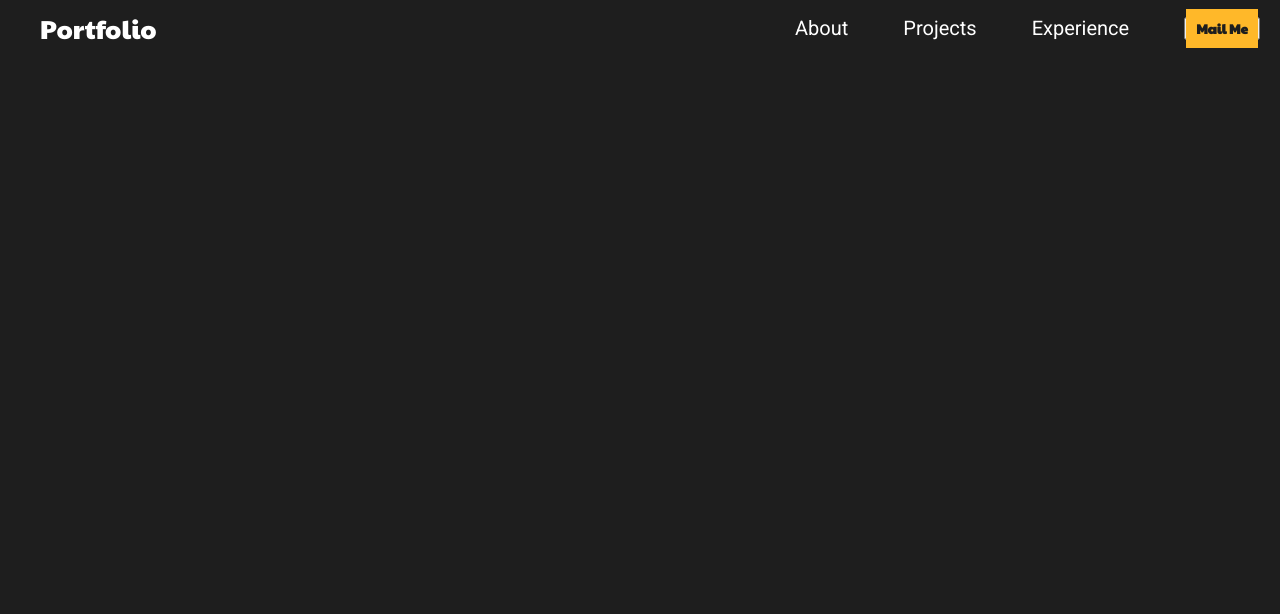
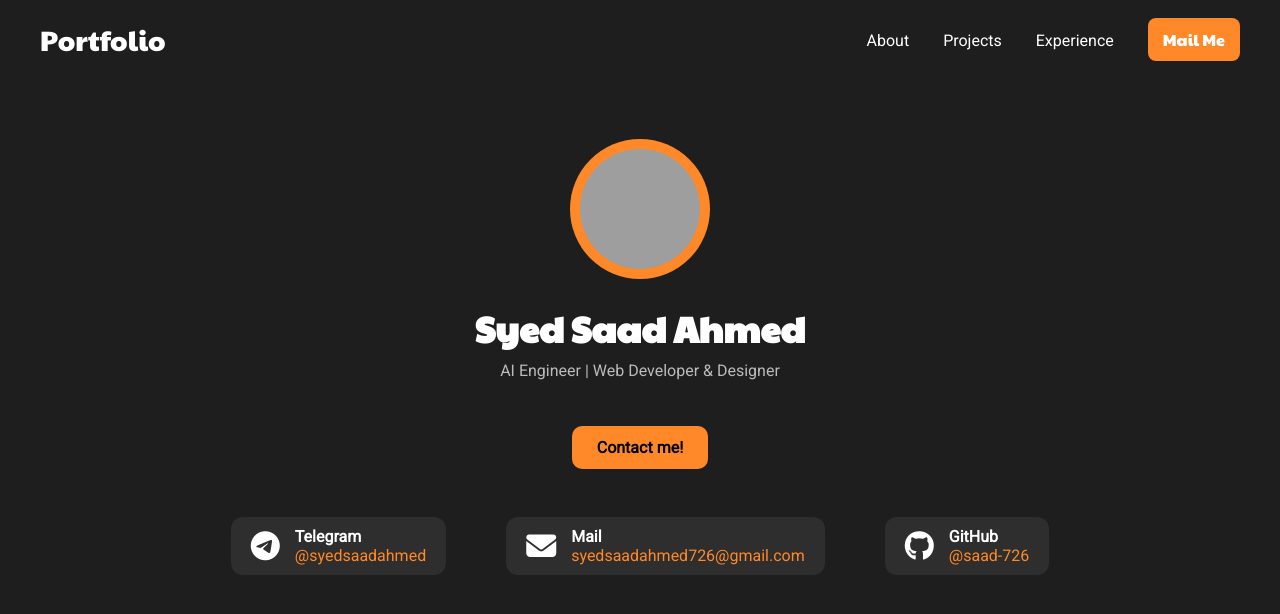
Before and after one commit to saad-726/profile, a plain HTML site: page index.html in a window 1280 px wide. Drawn offline with Linux system fonts and the light colour scheme; grey boxes are pictures that could not be loaded.

Commit message:
Almost done with landing page

```diff
--- a/index.html
+++ b/index.html
@@ -3,29 +3,53 @@
 <head>
     <meta charset="UTF-8">
     <meta name="viewport" content="width=device-width, initial-scale=1.0">
+    <title>Syed Saad Ahmed | Portfolio</title>
+    <link href="https://fonts.googleapis.com/css2?family=Paytone+One&family=Roboto&display=swap" rel="stylesheet">
+    <link rel="stylesheet" href="https://cdnjs.cloudflare.com/ajax/libs/font-awesome/6.7.2/css/all.min.css" integrity="sha512-Evv84Mr4kqVGRNSgIGL/F/aIDqQb7xQ2vcrdIwxfjThSH8CSR7PBEakCr51Ck+w+/U6swU2Im1vVX0SVk9ABhg==" crossorigin="anonymous" referrerpolicy="no-referrer" />
     <link rel="stylesheet" href="style.css">
-    <link rel="preconnect" href="https://fonts.googleapis.com">
-<link rel="preconnect" href="https://fonts.gstatic.com" crossorigin>
-<link href="https://fonts.googleapis.com/css2?family=Paytone+One&family=Roboto:ital,wght@0,100..900;1,100..900&display=swap" rel="stylesheet">
-    <link rel="preconnect" href="https://fonts.googleapis.com">
-    <link rel="preconnect" href="https://fonts.gstatic.com" crossorigin>
-    <link href="https://fonts.googleapis.com/css2?family=Paytone+One&display=swap" rel="stylesheet">
-    <link rel="stylesheet" href="https://cdnjs.cloudflare.com/ajax/libs/font-awesome/6.7.2/css/all.min.css" integrity="sha512-Evv84Mr4kqVGRNSgIGL/F/aIDqQb7xQ2vcrdIwxfjThSH8CSR7PBEakCr51Ck+w+/U6swU2Im1vVX0SVk9ABhg==" crossorigin="anonymous" referrerpolicy="no-referrer" />
-    <title>Portfolio | Syed Saad Ahmed</title>
 </head>
 <body>
-    <header>
-        <div class="navbar">
-            <div class="left paytone">Portfolio</div>
-            <div class="right">
-                <a class="navlinks" href="">About</a>
-                <a class="navlinks" href="">Projects</a>
-                <a class="navlinks" href="">Experience</a>
-                <button ><a class="navbtn paytone" href="mailto:syedsaadahmed726@gmail.com">Mail Me</a></button>
+    <header class="navbar">
+        <div class="logo">Portfolio</div>
+        <nav class="nav-links">
+            <a href="#">About</a>
+            <a href="#">Projects</a>
+            <a href="#">Experience</a>
+            <a href="mailto::syedsaadahmed726@gmail.com" class="mail-btn">Mail Me</a>
+        </nav>
+    </header>
+
+    <main class="hero">
+        <img src="pfp.png" alt="Profile Picture" class="avatar">
+        <h1>Syed Saad Ahmed</h1>
+        <p class="subtitle">AI Engineer | Web Developer & Designer</p>
+        <br>
+        <br>
+        <a href="#" class="contact-btn">Contact me!</a>
+    </main>
+
+    <section class="contacts">
+        <div class="contact-item">
+            <i class="fa-brands fa-telegram size-icon"></i>
+            <div>
+                <p>Telegram</p>
+                <span>@syedsaadahmed</span>
             </div>
         </div>
-    </header>
-    <main></main>
-    <footer></footer>
+        <div class="contact-item">
+            <i class="fa-solid fa-envelope size-icon"></i>
+            <div>
+                <p>Mail</p>
+                <span>syedsaadahmed726@gmail.com</span>
+            </div>
+        </div>
+        <div class="contact-item">
+            <i class="fa-brands fa-github size-icon"></i>
+            <div>
+                <p>GitHub</p>
+                <span>@saad-726</span>
+            </div>
+        </div>
+    </section>
 </body>
 </html>
--- a/style.css
+++ b/style.css
@@ -1,52 +1,117 @@
-*{
+* {
     margin: 0;
     padding: 0;
     box-sizing: border-box;
 }
-body{
+
+body {
+    font-family: 'Roboto', sans-serif;
     background-color: #1e1e1e;
-    font-family: "Roboto";
+    color: white;
+    text-align: center;
 }
+
 .navbar {
-    margin-top: 10px;
     display: flex;
-    justify-content: space-between; /* This pushes .left to left, .right to right */
-    align-items: center; /* Optional: aligns vertically */
-    padding: 0 20px; /* Optional: spacing from sides */
+    justify-content: space-between;
+    align-items: center;
+    padding: 20px 40px;
 }
-.left{
-    margin-left: 20px;
-    color: white;
-    font-weight: bolder;
-    font-size: 26px;
-}
-.right {
-    font-size: 20px;
-    display: flex;
-    gap: 55px; /* Optional: spacing between buttons/links inside */
-    align-items: center; /* align vertically */
-}
-a{
-    text-decoration: none;
+
+.logo {
+    font-family: 'Paytone One', sans-serif;
+    font-size: 28px;
     color: white;
 }
-.navlinks{
+
+.nav-links a {
+    margin-left: 30px;
     text-decoration: none;
+    font-size: 16px;
     color: white;
+    font-weight: 500;
 }
-.navlinks:hover{
-    color: #FFB829;
-    transition-timing-function: ease-in;
+.nav-links a:hover{
+    color: #FF8829;
 }
 
-.paytone {
-  font-family: "Paytone One", sans-serif;
-  font-weight: 400;
-  font-style: normal;
+.mail-btn {
+    font-family: 'Paytone One', sans-serif;
+    background-color: #FF8829;
+    color: black;
+    padding: 10px 15px;
+    border-radius: 8px;
+    font-weight: bold;
 }
-.navbtn{
-    color: #1e1e1e;
-    background-color: #FFB829;
-    font-weight: bold;
+.mail-btn:hover{
+    background-color: white;
+}
+
+.hero {
+    margin-top: 60px;
+}
+
+.avatar {
+    width: 140px;
+    height: 140px;
+    border-radius: 50%;
+    background-color: #FF8829;
     padding: 10px;
 }
+
+.hero h1 {
+    font-family: 'Paytone One', sans-serif;
+    font-size: 36px;
+    margin-top: 20px;
+}
+
+.subtitle {
+    font-size: 16px;
+    color: #bbbbbb;
+    margin-top: 8px;
+    margin-bottom: 20px;
+}
+
+.contact-btn {
+    text-decoration: none;
+    font-weight: bold;
+    background-color: #FF8829;
+    padding: 12px 25px;
+    border-radius: 10px;
+    color: black;
+}
+
+.contacts {
+    display: flex;
+    justify-content: center;
+    gap: 60px;
+    margin-top: 60px;
+    flex-wrap: wrap;
+}
+
+.contact-item {
+    display: flex;
+    align-items: center;
+    text-align: left;
+    gap: 15px;
+    background-color: #2e2e2e;
+    padding: 10px 20px;
+    border-radius: 12px;
+}
+
+.contact-item img {
+    width: 32px;
+    height: 32px;
+}
+
+.contact-item p {
+    font-weight: bold;
+}
+
+.contact-item span {
+    color: #FF8829;
+    font-weight: 500;
+}
+.size-icon{
+    font-size: 30px;
+}
```
Also changed, not shown: 1 other file.
